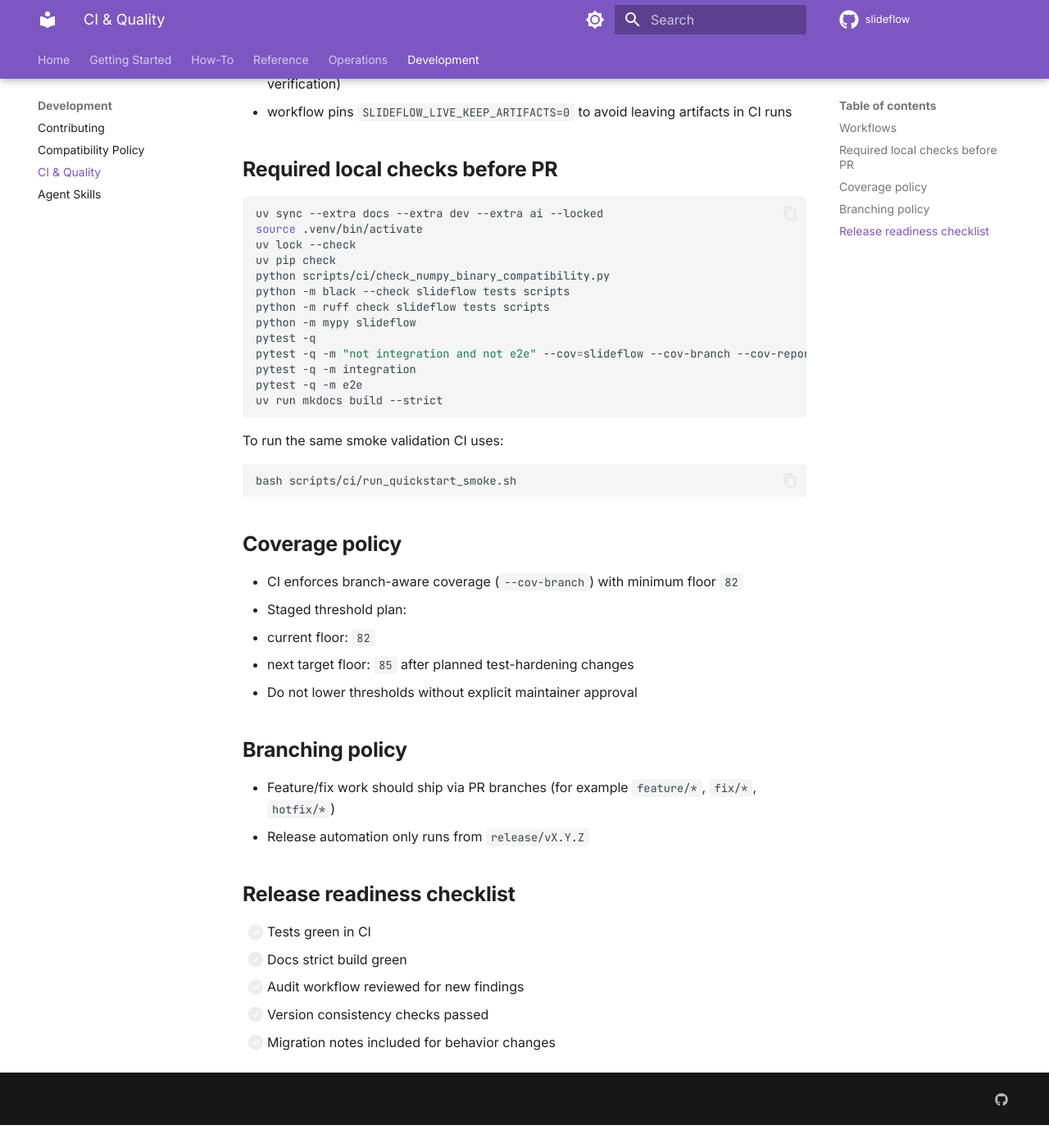
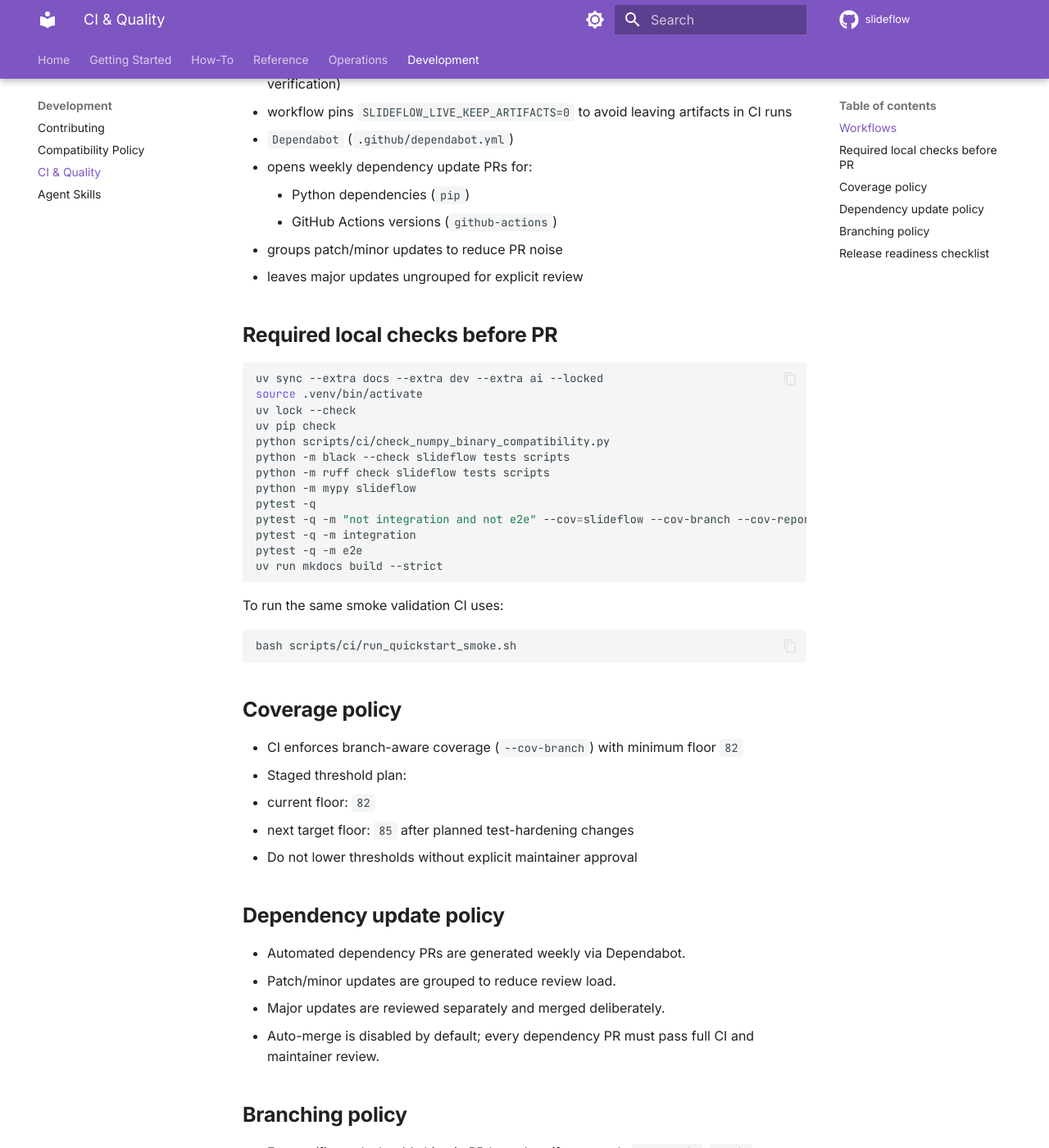
Before and after one commit to joe-broadhead/slideflow, an MkDocs documentation site: the page built from docs/ci-quality.md, in a window 1280 px wide and 1400 px high, scrolled down 2252 px. Shown: the whole window at 82% size. Built offline with MkDocs 1.6.1 and Material for MkDocs 9.7.7, drawn with Linux system fonts in a browser that asks for light colours; comment, search, counter and statistics services are not loaded; before the commit the page ends 3624 px from its top, so only the background shows below that.

Commit message:
chore(ci): add dependabot policy for pip and actions updates (#205)

```diff
--- a/docs/ci-quality.md
+++ b/docs/ci-quality.md
@@ -54,6 +54,12 @@
   - requires secrets: `GOOGLE_SHEETS_CREDENTIALS` (or `GOOGLE_SLIDEFLOW_CREDENTIALS` fallback), `SLIDEFLOW_LIVE_SHEETS_FOLDER_ID` (or presentation/document folder fallback)
   - optional secret: `SLIDEFLOW_LIVE_SHARE_EMAIL` (share rendered workbook for manual verification)
   - workflow pins `SLIDEFLOW_LIVE_KEEP_ARTIFACTS=0` to avoid leaving artifacts in CI runs
+- `Dependabot` (`.github/dependabot.yml`)
+  - opens weekly dependency update PRs for:
+    - Python dependencies (`pip`)
+    - GitHub Actions versions (`github-actions`)
+  - groups patch/minor updates to reduce PR noise
+  - leaves major updates ungrouped for explicit review
 
 ## Required local checks before PR
 
@@ -87,6 +93,13 @@
   - next target floor: `85` after planned test-hardening changes
 - Do not lower thresholds without explicit maintainer approval
 
+## Dependency update policy
+
+- Automated dependency PRs are generated weekly via Dependabot.
+- Patch/minor updates are grouped to reduce review load.
+- Major updates are reviewed separately and merged deliberately.
+- Auto-merge is disabled by default; every dependency PR must pass full CI and maintainer review.
+
 ## Branching policy
 
 - Feature/fix work should ship via PR branches (for example `feature/*`, `fix/*`, `hotfix/*`)
```
Also changed, not shown: 1 other file.
